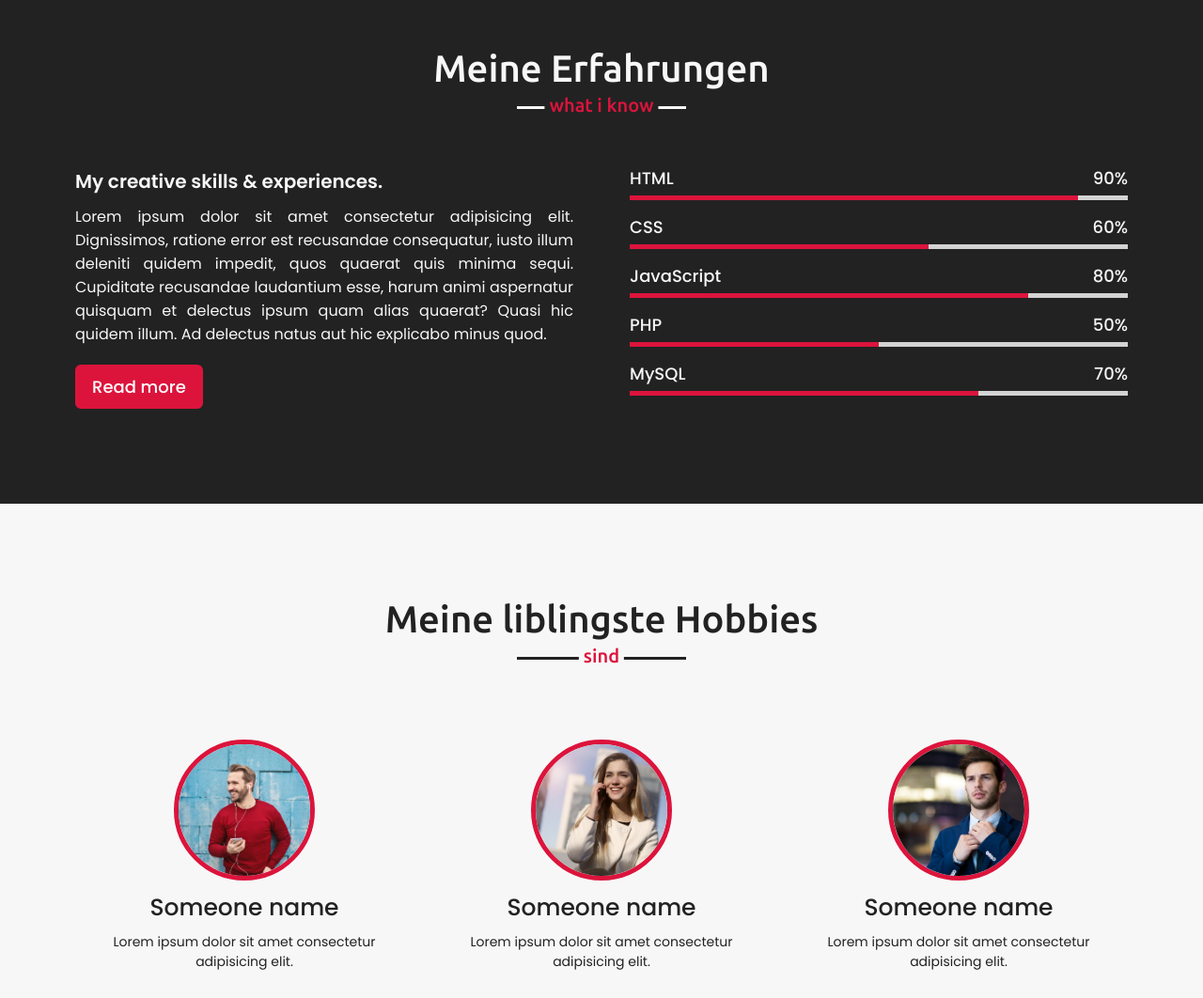
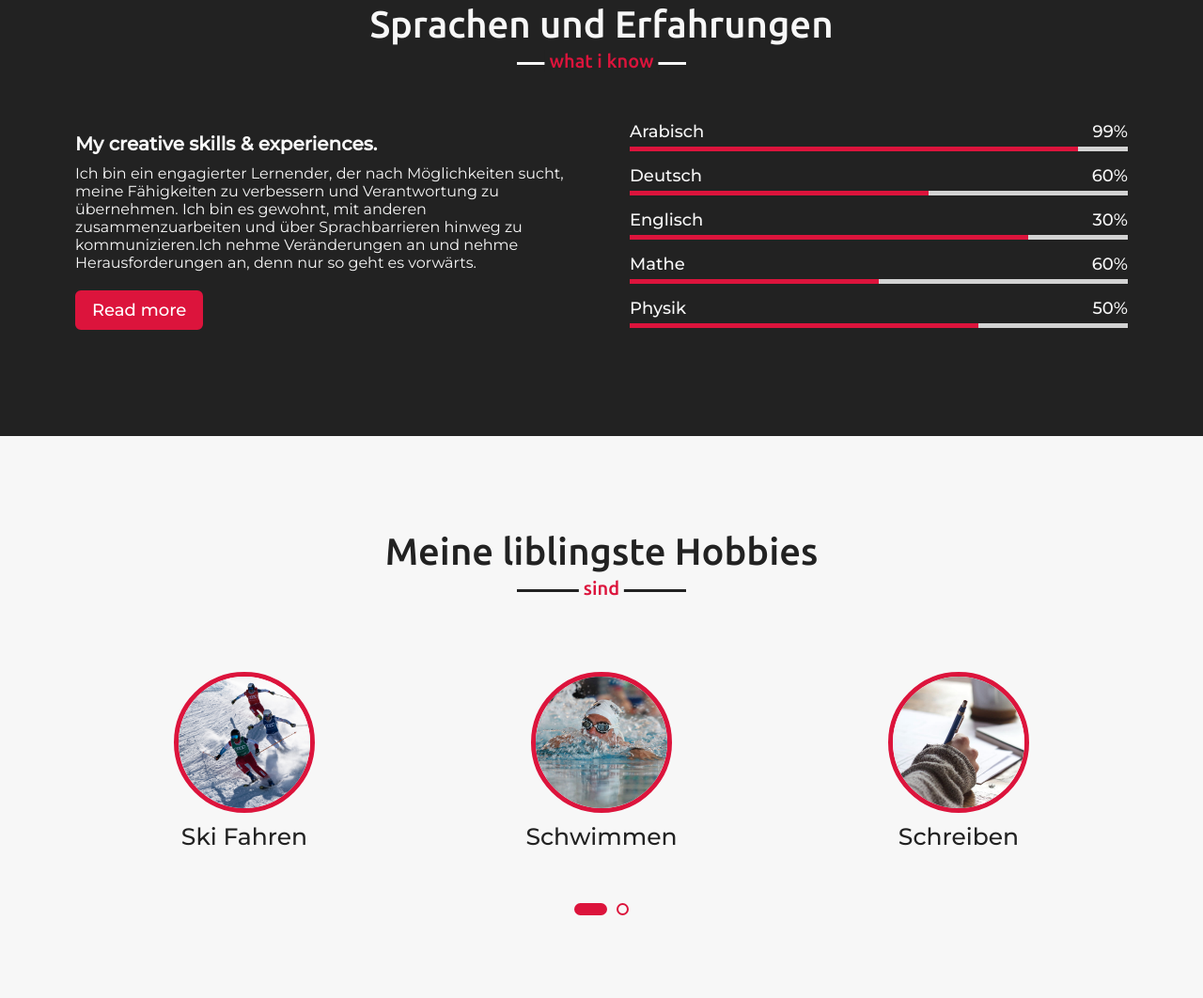
Before and after one commit to Hasan-Hawar/responsive-portfolio-medicine, a plain HTML site: page index.html in a window 1280 px wide. Shown: the part 1540-2602 px from the top of the page at 94% size. Drawn offline with nearby package versions, Linux system fonts and the light colour scheme.

Commit message:
fill the date the add needed images

```diff
--- a/index.html
+++ b/index.html
@@ -2,17 +2,22 @@
 <!-- Created By CodingNepal -->
 <html lang="en">
   <head>
-    <meta charset="UTF-8">
-    <meta name="viewport" content="width=device-width, initial-scale=1.0">
+    <meta charset="UTF-8" />
+    <meta name="viewport" content="width=device-width, initial-scale=1.0" />
     <title>Personal Portfolio Website</title>
-    <link rel="stylesheet" href="style.css">
-    <link rel="stylesheet" href="https://cdnjs.cloudflare.com/ajax/libs/font-awesome/5.15.3/css/all.min.css"/>
+    <link rel="stylesheet" href="style.css" />
+    <link
+      rel="stylesheet"
+      href="https://cdnjs.cloudflare.com/ajax/libs/font-awesome/5.15.3/css/all.min.css"
+    />
     <script src="https://code.jquery.com/jquery-3.5.1.min.js"></script>
     <script src="https://cdnjs.cloudflare.com/ajax/libs/typed.js/2.0.11/typed.min.js"></script>
     <script src="https://cdnjs.cloudflare.com/ajax/libs/waypoints/4.0.1/jquery.waypoints.min.js"></script>
     <script src="https://cdnjs.cloudflare.com/ajax/libs/OwlCarousel2/2.3.4/owl.carousel.min.js"></script>
-    <link rel="stylesheet" href="https://cdnjs.cloudflare.com/ajax/libs/OwlCarousel2/2.3.4/assets/owl.carousel.min.css"/>
-
+    <link
+      rel="stylesheet"
+      href="https://cdnjs.cloudflare.com/ajax/libs/OwlCarousel2/2.3.4/assets/owl.carousel.min.css"
+    />
   </head>
   <body>
     <div class="scroll-up-btn">
@@ -20,14 +25,14 @@
     </div>
     <nav class="navbar">
       <div class="max-width">
-            <div class="logo"><a href="#">Portfo<span>lio.</span></a></div>
+        <div class="logo">
+          <a href="#">Portfo<span>lio.</span></a>
+        </div>
         <ul class="menu">
           <li><a href="#home" class="menu-btn">Home</a></li>
           <li><a href="#about" class="menu-btn">Über mich</a></li>
-
           <li><a href="#skills" class="menu-btn">Erfahrung</a></li>
           <li><a href="#teams" class="menu-btn">Hobbies</a></li>
-                <li><a href="#contact" class="menu-btn">Contact</a></li>
         </ul>
         <div class="menu-btn">
           <i class="fas fa-bars"></i>
@@ -41,7 +46,9 @@
         <div class="home-content">
           <div class="text-1 banner-text">Hallo, meine Name ist</div>
           <div class="text-2 banner-text">Esraa Jomaa Alhasan</div>
-                <div class="text-3 banner-text">Und ich bin <span class="typing"></span></div>
+          <div class="text-3 banner-text">
+            Und ich bin <span class="typing"></span>
+          </div>
           <a href="#">Hire me</a>
         </div>
       </div>
@@ -53,11 +60,18 @@
         <h2 class="title">Über mich</h2>
         <div class="about-content">
           <div class="column left">
-                    <img src="images/Untitled-1.jpg" alt="">
+            <img src="img/Untitled-1.jpg" alt="" />
           </div>
           <div class="column right">
-                    <div class="text">Ich heisse Esraa und ich bin <span class="typing-2"></span></div>
-                    <p>Lorem ipsum dolor sit amet consectetur adipisicing elit. Quasi ut voluptatum eveniet doloremque autem excepturi eaque, sit laboriosam voluptatem nisi delectus. Facere explicabo hic minus accusamus alias fuga nihil dolorum quae. Explicabo illo unde, odio consequatur ipsam possimus veritatis, placeat, ab molestiae velit inventore exercitationem consequuntur blanditiis omnis beatae. Dolor iste excepturi ratione soluta quas culpa voluptatum repudiandae harum non.</p>
+            <div class="text">
+              Ich heisse Esraa und ich bin <span class="typing-2"></span>
+            </div>
+            <p>
+              Ich suche eine Stelle im medizinischen Bereich, da dies seit
+              meiner Kindheit meine Leidenschaft ist. Ich gebe immer mein
+              Bestes, um mein Ziel, zukünftig Ärztin zu werden, zu erreichen und
+              anderen, insbesondere Kindern, zu helfen, gesund zu bleiben.
+            </p>
             <a href="#">Download CV</a>
           </div>
         </div>
@@ -67,46 +81,52 @@
     <!-- skills section start -->
     <section class="skills" id="skills">
       <div class="max-width">
-            <h2 class="title">Meine Erfahrungen</h2>
+        <h2 class="title">Sprachen und Erfahrungen</h2>
         <div class="skills-content">
           <div class="column left">
             <div class="text">My creative skills & experiences.</div>
-                    <p>Lorem ipsum dolor sit amet consectetur adipisicing elit. Dignissimos, ratione error est recusandae consequatur, iusto illum deleniti quidem impedit, quos quaerat quis minima sequi. Cupiditate recusandae laudantium esse, harum animi aspernatur quisquam et delectus ipsum quam alias quaerat? Quasi hic quidem illum. Ad delectus natus aut hic explicabo minus quod.</p>
+            <p>
+              Ich bin ein engagierter Lernender, der nach Möglichkeiten sucht,
+              meine Fähigkeiten zu verbessern und Verantwortung zu übernehmen.
+              Ich bin es gewohnt, mit anderen zusammenzuarbeiten und über
+              Sprachbarrieren hinweg zu kommunizieren.Ich nehme Veränderungen an
+              und nehme Herausforderungen an, denn nur so geht es vorwärts.
+            </p>
             <a href="#">Read more</a>
           </div>
           <div class="column right">
             <div class="bars">
               <div class="info">
-                            <span>HTML</span>
-                            <span>90%</span>
+                <span>Arabisch</span>
+                <span>99%</span>
               </div>
               <div class="line html"></div>
             </div>
             <div class="bars">
               <div class="info">
-                            <span>CSS</span>
+                <span>Deutsch</span>
                 <span>60%</span>
               </div>
               <div class="line css"></div>
             </div>
             <div class="bars">
               <div class="info">
-                            <span>JavaScript</span>
-                            <span>80%</span>
+                <span>Englisch</span>
+                <span>30%</span>
               </div>
               <div class="line js"></div>
             </div>
             <div class="bars">
               <div class="info">
-                            <span>PHP</span>
-                            <span>50%</span>
+                <span>Mathe</span>
+                <span>60%</span>
               </div>
               <div class="line php"></div>
             </div>
             <div class="bars">
               <div class="info">
-                            <span>MySQL</span>
-                            <span>70%</span>
+                <span>Physik</span>
+                <span>50%</span>
               </div>
               <div class="line mysql"></div>
             </div>
@@ -118,41 +138,30 @@
     <!-- teams section start -->
     <section class="teams" id="teams">
       <div class="max-width">
-            <h2 class="title">Meine liblingste Hobbies </h2>
+        <h2 class="title">Meine liblingste Hobbies</h2>
         <div class="carousel owl-carousel">
           <div class="card">
             <div class="box">
-                        <img src="images/profile-1.jpeg" alt="">
-                        <div class="text">Someone name</div>
-                        <p>Lorem ipsum dolor sit amet consectetur adipisicing elit.</p>
+              <img src="img/hobby1.jpg" alt="" />
+              <div class="text">Zeichen</div>
             </div>
           </div>
           <div class="card">
             <div class="box">
-                        <img src="images/profile-2.jpeg" alt="">
-                        <div class="text">Someone name</div>
-                        <p>Lorem ipsum dolor sit amet consectetur adipisicing elit.</p>
+              <img src="img/hobby2.jpg" alt="" />
+              <div class="text">Ski Fahren</div>
             </div>
           </div>
           <div class="card">
             <div class="box">
-                        <img src="images/profile-3.jpeg" alt="">
-                        <div class="text">Someone name</div>
-                        <p>Lorem ipsum dolor sit amet consectetur adipisicing elit.</p>
+              <img src="img/hobby3.jpg" alt="" />
+              <div class="text">Schwimmen</div>
             </div>
           </div>
           <div class="card">
             <div class="box">
-                        <img src="images/profile-4.jpeg" alt="">
-                        <div class="text">Someone name</div>
-                        <p>Lorem ipsum dolor sit amet consectetur adipisicing elit.</p>
-                    </div>
-                </div>
-                <div class="card">
-                    <div class="box">
-                        <img src="images/profile-5.jpeg" alt="">
-                        <div class="text">Someone name</div>
-                        <p>Lorem ipsum dolor sit amet consectetur adipisicing elit.</p>
+              <img src="img/hobby4.jpg" alt="" />
+              <div class="text">Schreiben</div>
             </div>
           </div>
         </div>
@@ -161,7 +170,10 @@
 
     <!-- footer section start -->
     <footer>
-        <span>Created By <a href="https://github.com/Hasan-Hawar">Hasan Hawar</a> | <span class="far fa-copyright"></span> 2021 All rights reserved.</span>
+      <span
+        >Created By <a href="https://github.com/Hasan-Hawar">Hasan Hawar</a> |
+        <span class="far fa-copyright"></span> 2021 All rights reserved.</span
+      >
     </footer>
 
     <script src="script.js"></script>
--- a/style.css
+++ b/style.css
@@ -1,5 +1,6 @@
 /*  import google fonts */
 @import url("https://fonts.googleapis.com/css2?family=Poppins:wght@400;500;600;700&family=Ubuntu:wght@400;500;700&display=swap");
+@import url('https://fonts.googleapis.com/css2?family=Montserrat:ital,wght@0,100;0,300;0,400;0,500;1,100;1,400;1,500&display=swap');
 
 * {
   margin: 0;
@@ -41,7 +42,8 @@ section {
 .teams,
 .contact,
 footer {
-  font-family: "Poppins", sans-serif;
+  font-family: "Montserrat", sans-serif;
+  text-align: left;
 }
 .about .about-content,
 .services .serv-content,
@@ -249,9 +251,6 @@ section .title::after {
 .about .about-content .right .text span {
   color: crimson;
 }
-.about .about-content .right p {
-  text-align: justify;
-}
 .about .about-content .right a {
   display: inline-block;
   background: crimson;
@@ -341,9 +340,6 @@ section .title::after {
   font-weight: 600;
   margin-bottom: 10px;
 }
-.skills .skills-content .left p {
-  text-align: justify;
-}
 .skills .skills-content .left a {
   display: inline-block;
   background: crimson;
@@ -414,9 +410,6 @@ section .title::after {
   text-align: center;
   overflow: hidden;
   transition: all 0.3s ease;
-}
-.teams .carousel .card p{
-  font-size: 14px;
 }
 .teams .carousel .card:hover {
   background: #222;
```
Also changed, not shown: img/Untitled-1.jpg (renamed from images/Untitled-1.jpg), img/hobby1.jpg (added), img/hobby2.jpg (added), img/hobby3.jpg (added), img/hobby4.jpg (added). Lines whose indentation alone changed are shown as unchanged.
